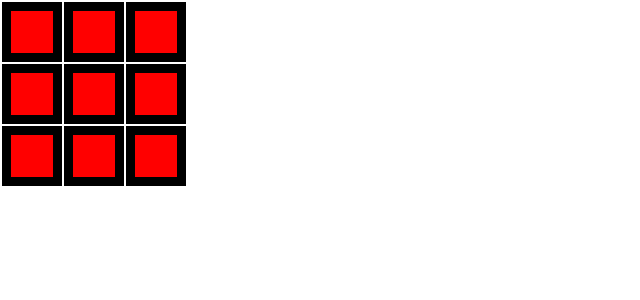
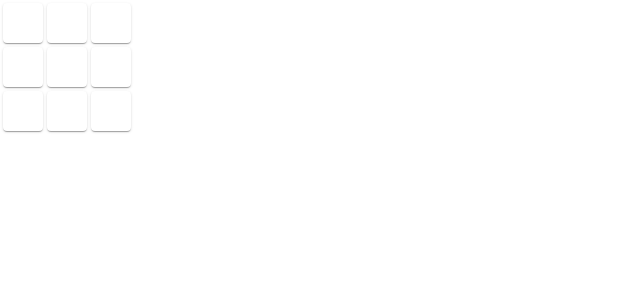
Before and after one commit to RecursiveHouse/tick-tack-toe, a React (Create React App) app: page / in a window 1280 px wide. Shown: the top 300 px of the page, without its empty margins (0-640 px from the left). Built offline with nearby package versions, Linux system fonts and the light colour scheme.

Commit message:
material ui container used

```diff
--- a/src/App.js
+++ b/src/App.js
@@ -1,8 +1,13 @@
 import React, { useState, createContext } from "react";
 import styled from "styled-components";
 import "./App.css";
+import { Paper } from "@material-ui/core";
 
 export const GlobalStateContext = createContext();
+
+const TickTacToeCellContainer = styled(Paper)`
+  height: 100%;
+`;
 
 const TickTacToeCell = ({ yIndex, xIndex, ...props }) => {
   const updateGameOnClick = (oldState) => {
@@ -25,7 +30,9 @@ const TickTacToeCell = ({ yIndex, xIndex, ...props }) => {
       {({ state, dispatch }) => {
         return (
           <td {...props} onClick={() => dispatch(updateGameOnClick)}>
-            {state.gameState[yIndex][xIndex]}
+            <TickTacToeCellContainer elevation={1}>
+              {state.gameState[yIndex][xIndex]}
+            </TickTacToeCellContainer>
           </td>
         );
       }}
@@ -37,8 +44,6 @@ const StyledTickTackToe = styled(TickTacToeCell)`
   width: 40px;
   height: 40px;
   color: black;
-  background-color: red;
-  border: solid black 9px;
 `;
 
 function App() {
```
